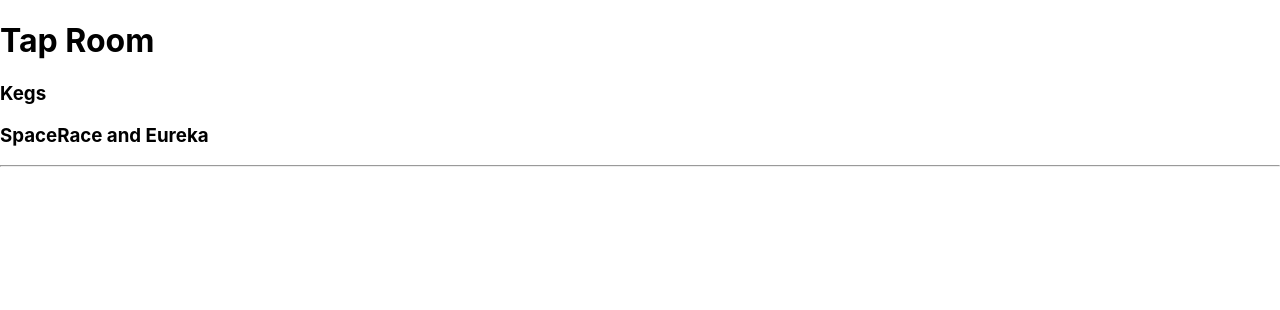
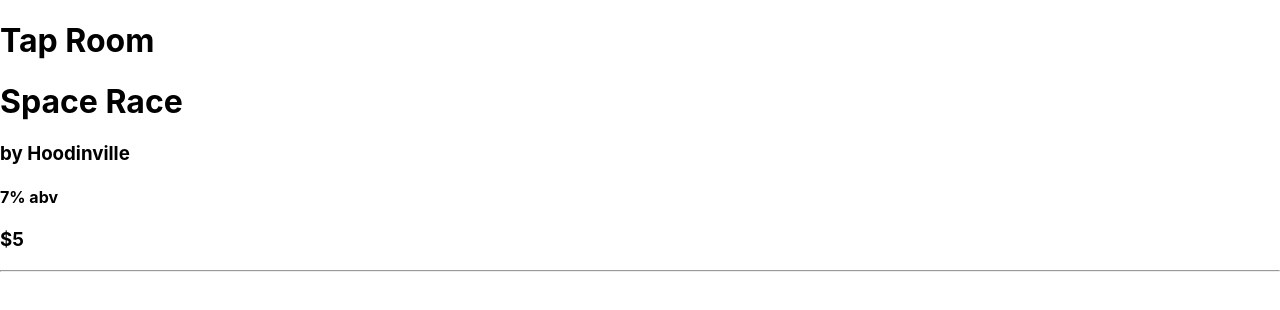
Before and after one commit to yesthecarlos/Tap-room-redux, a React (Create React App) app: page / in a window 1280 px wide. Shown: the top 310 px of the page. Built offline with nearby package versions, Linux system fonts and the light colour scheme.

Commit message:
add PropTypes

```diff
--- a/src/components/Keg.js
+++ b/src/components/Keg.js
@@ -1,15 +1,23 @@
 import React from "react";
+import PropTypes from "prop-types";
 
-function Keg() {
-  const kegName = "SpaceRace";
-  const kegName2 = "Eureka";
+function Keg(props) {
   return (
     <React.Fragment>
-      <h3>Kegs</h3>
-      <h3>{kegName} and {kegName2}</h3>
+      <h1>{props.name}</h1>
+      <h3>by {props.brand}</h3>
+      <h4>{props.alcoholContent}% abv</h4>
+      <h3>${props.price} </h3>
       <hr/>
     </React.Fragment>
   );
 }
 
+Keg.propTypes = {
+  name: PropTypes.string.isRequired,
+  brand: PropTypes.string,
+  alcoholContent: PropTypes.number,
+  price: PropTypes.number,
+}
+
 export default Keg;
--- a/src/components/KegList.js
+++ b/src/components/KegList.js
@@ -3,7 +3,12 @@
 
 function KegList(){
   return (
-    <Keg />
+    <Keg
+     name="Space Race"
+     brand="Hoodinville"
+     price="5"
+     alcoholContent="7"
+     pintsLeft="124" />
   );
 }
 
```
